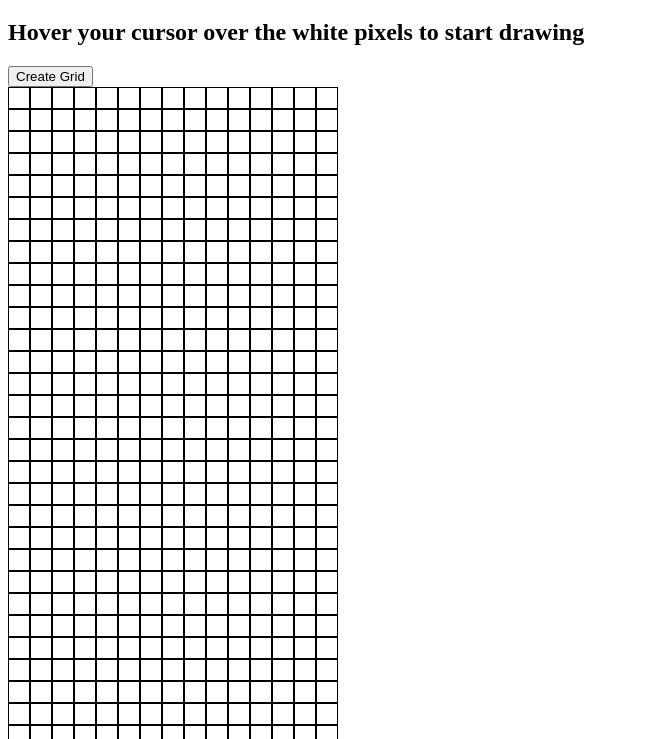
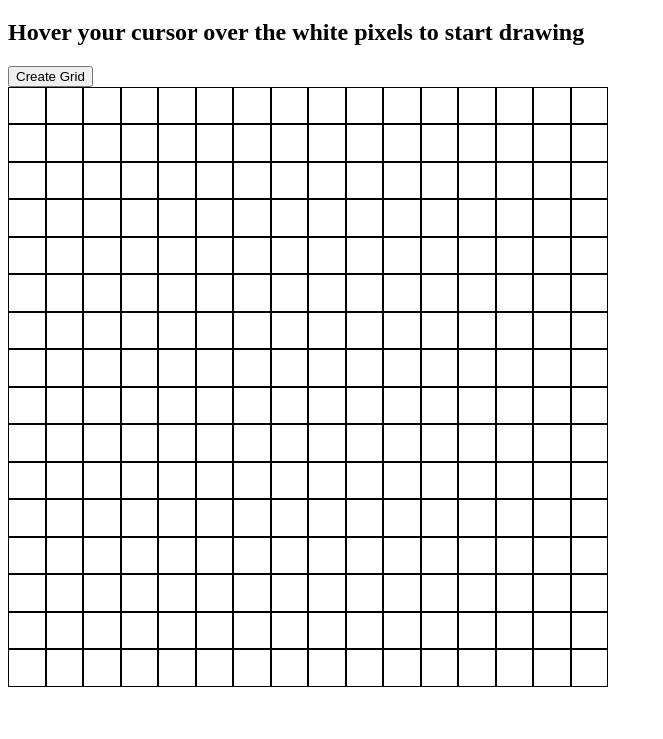
Before and after one commit to treyastamant/etch-a-scetch, a plain HTML site: page index.html in a window 1280 px wide. Both pictures are taken after a click on the button "Create Grid". Shown: the part 61-800 px from the top of the page, without its empty margins (0-663 px from the left). Drawn offline with Linux system fonts and the light colour scheme.

Commit message:
Add pixel change functionality

```diff
--- a/script.js
+++ b/script.js
@@ -1,23 +1,31 @@
 
 
-function createGrid(h, w) {
-  const x = h * w;
+function createGrid(x) {
   const container = document.querySelector('#container');
 
-  for (i = 0; i < x; i++) {
-    const grid = document.createElement('div');
-    grid.className = "grid";
-    grid.setAttribute('id', 'grid' + i);
-    container.appendChild(grid);
+  for (c = 1; c <= x; c++) {
+    const col = document.createElement('div');
+    col.className = 'col';
+    col.setAttribute('id', 'col' + c);
+    container.appendChild(col);
 
-    const pixel = document.querySelector('#grid' + i);
-    pixel.addEventListener('mouseover', () => {
-    pixel.setAttribute("style", "background-color:black;");
-    });
+    for (r = 1; r <= x; r++) {
+      const row = document.createElement('div');
+      row.classList.add('row', 'row' + r, 'col' + c);
+      col.appendChild(row);
+
+      const pixel = document.querySelector('.row' + r, '.col' + c);
+      pixel.addEventListener('mouseover', () => {
+      pixel.setAttribute('style', 'background-color:black;');
+      });
+      console.log(c);
+      console.log(pixel);
+    }
+
   }
 }
 
 const start = document.querySelector('#gridBtn');
 start.addEventListener('click', () => {
-  createGrid(32, 32)
+  createGrid(16)
 }, {once : true});
--- a/styles.css
+++ b/styles.css
@@ -1,26 +1,17 @@
 #container {
   display: flex;
-  width: 340px;
-  height: 340px;
+  width: 600px;
+  height: 600px;
   flex-wrap: wrap;
 }
 
-.grid {
-  width: 20px;
-  height: 20px;
+.col {
+  display: flex;
+  flex-direction: column;
+  flex: 1;
+}
+
+.row {
+  flex: 1 0 auto;
   border: solid 0.5px black;
 }
-
-
-/* #container {
-  display: flex;
-  width: 680px;
-  height: 680px;
-  flex-wrap: wrap;
-}
-
-.grid {
-  width: 6.1%;
-  height: 6.1%;
-  border: solid 0.5px black;
-} */
```
